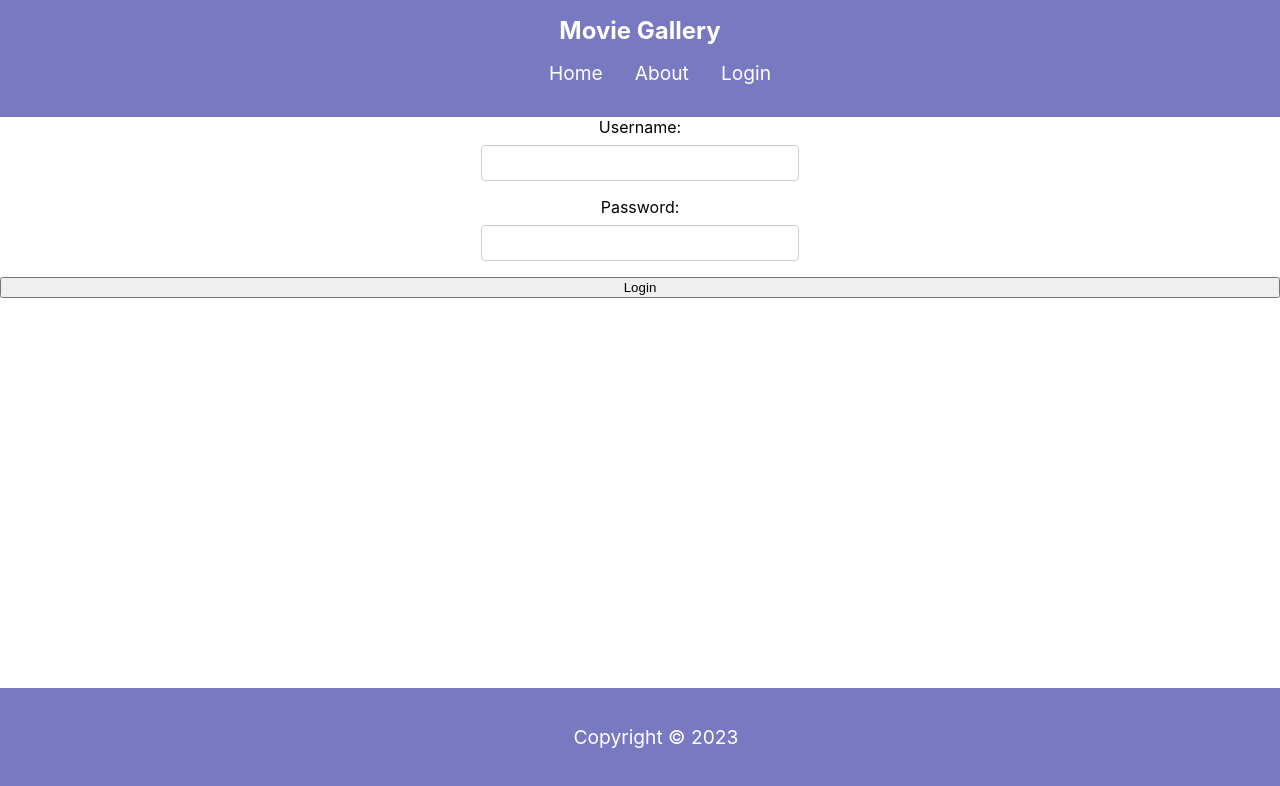
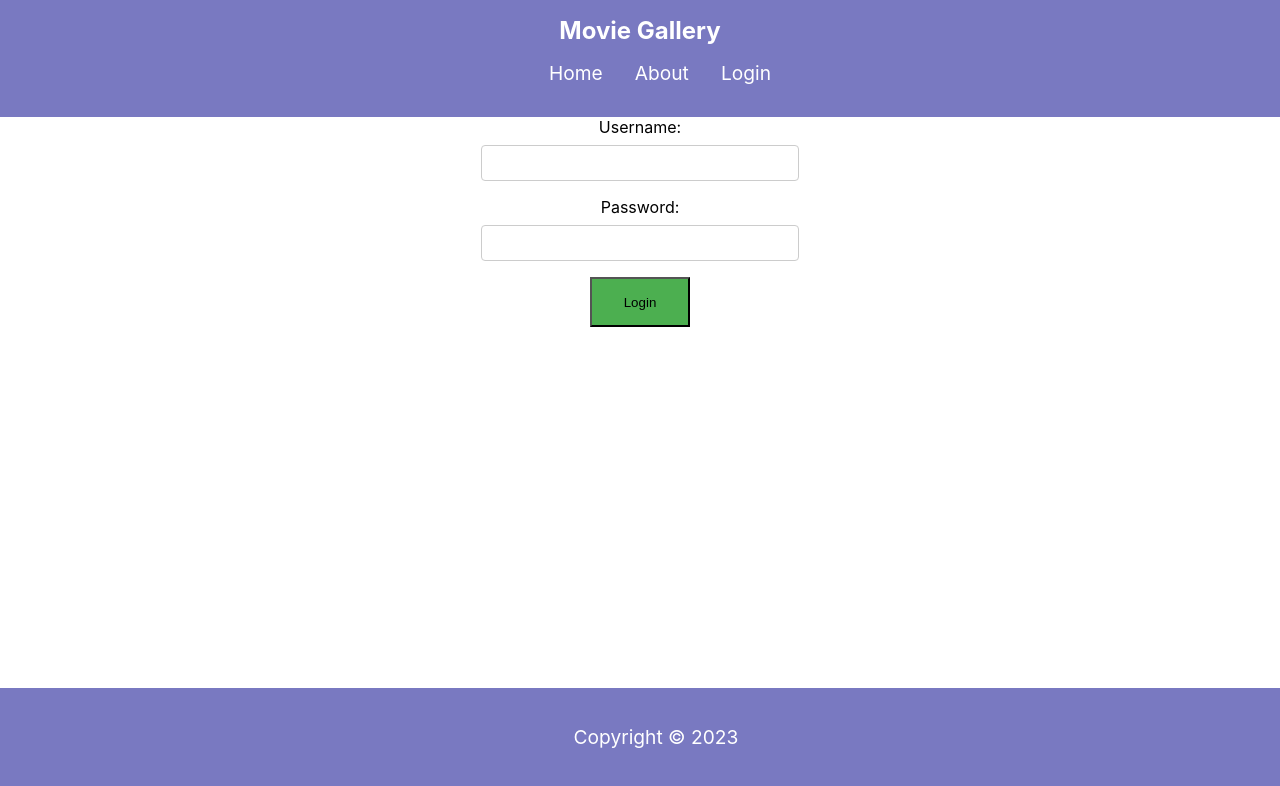
Before and after one commit to networkdavit/react_movie, a React (Create React App) app: page /login in a window 1280 px wide. Shown: the top 786 px of the page. Built offline with nearby package versions, Linux system fonts and the light colour scheme.

Commit message:
Add a new component for specific movie

```diff
--- a/src/App.js
+++ b/src/App.js
@@ -6,6 +6,7 @@ import { BrowserRouter as Router, Routes, Route, Navigate } from 'react-router-d
 import LoginForm from './LoginForm/LoginForm';
 import Admin from './Admin/Admin';
 import About from './About/About';
+import Movie from './Movie/Movie';
 
 function App() {
   const isAuthenticated = localStorage.getItem('access') !== null;
@@ -18,6 +19,7 @@ function App() {
           <Route path="/" element={<MoviesList />} />
           <Route path="/about" element={<About />} />
           <Route path="/login" element={<LoginForm />} />
+          <Route path="/movie/:id" element={<Movie />} />
           <Route
             path="/admin"
             element={
--- a/src/LoginForm/LoginForm.css
+++ b/src/LoginForm/LoginForm.css
@@ -0,0 +1,6 @@
+.loginButton{
+    width: 100px !important;
+    height: 50px;
+    background-color: #4caf50;
+    margin: 0 auto;
+}
--- a/src/LoginForm/LoginForm.js
+++ b/src/LoginForm/LoginForm.js
@@ -1,5 +1,5 @@
 import React, { useState, useEffect } from 'react';
-import { Link } from "react-router-dom";
+import "./LoginForm.css";
 
 const LoginForm = () => {
   const [username, setUsername] = useState('');
@@ -50,7 +50,7 @@ const LoginForm = () => {
           onChange={(event) => setPassword(event.target.value)}
         />
       </div>
-      <button type="submit">Login</button>
+      <button className="loginButton" type="submit">Login</button>
     </form>
   );
 };
--- /dev/null
+++ b/src/Movie/Movie.js
@@ -0,0 +1,15 @@
+import "./Movie.css";
+import { useParams } from "react-router-dom";
+
+function Movie(){
+
+    const {id} = useParams();
+
+    return(
+        <div>
+            Current id is + {id}
+        </div>
+    )
+}
+
+export default Movie;
--- a/src/MovieList/MovieList.js
+++ b/src/MovieList/MovieList.js
@@ -1,4 +1,5 @@
 import React, { useState, useEffect } from "react";
+import { Link } from "react-router-dom";
 import "./MovieList.css";
 
 function MoviesList() {
@@ -30,7 +31,7 @@ function MoviesList() {
           {movies.map(movie => (
             <div className="movie-box" key={movie.id}>
               <img src={movie.imageUrl}/>
-              <h3>{movie.title}</h3>
+              <Link to={`movie/${movie.id}`}><h3>{movie.title}</h3></Link>
               <p>{movie.genre}</p>
               <p>{movie.description}</p>
               <p>{movie.year}</p>
```
Also changed, not shown: src/Movie/Movie.css (added).
